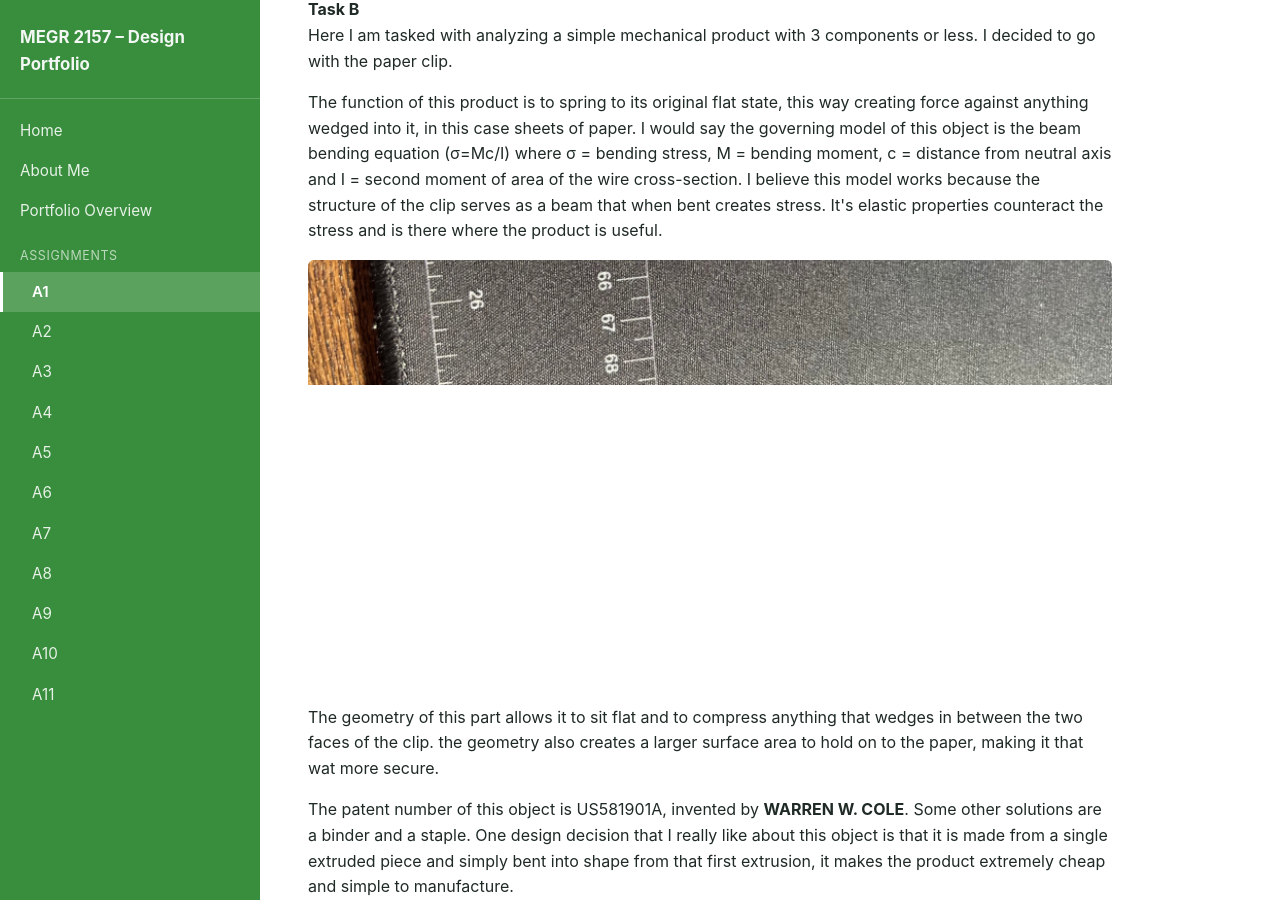
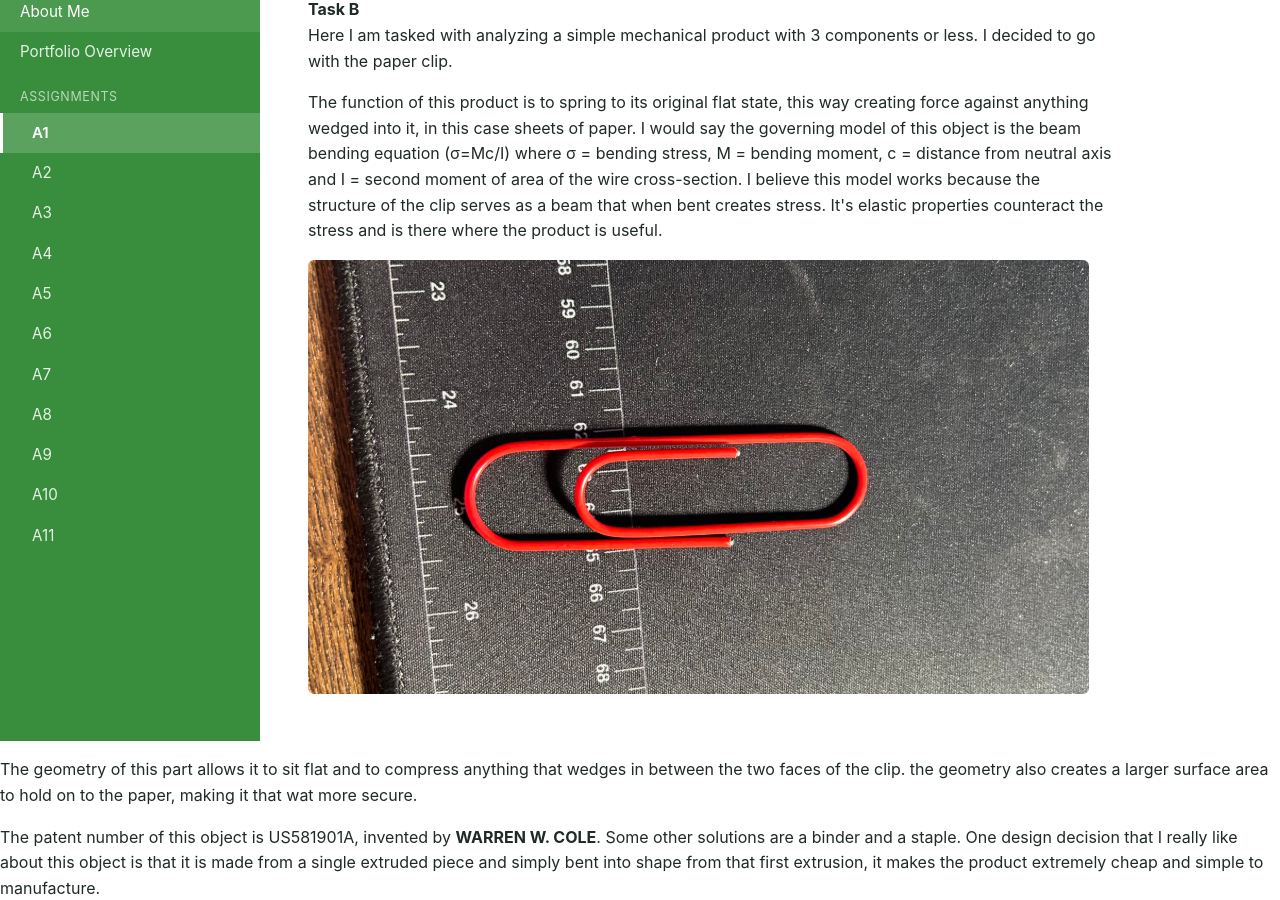
Before and after one commit to juanmasacova/MASACOVA-lecture-portfolio, a Jekyll site: the page built from docs/assignments/A01/index.html, in a window 1280 px wide and 900 px high, scrolled down 1638 px. Built offline with Jekyll 4.4.1, drawn with Linux system fonts in a browser that asks for light colours.

Commit message:
Fix HTML formatting and update product description

```diff
--- a/docs/assignments/A01/index.html
+++ b/docs/assignments/A01/index.html
@@ -31,7 +31,7 @@ Here I am tasked with analyzing a simple mechanical product with 3 components or
 
 <p>The function of this product is to spring to its original flat state, this way creating force against anything wedged into it, in this case sheets of paper. I would say the governing model of this object is the beam bending equation (σ=Mc/I) where σ = bending stress, M = bending moment, c = distance from neutral axis and I = second moment of area of the wire cross-section. I believe this model works because the structure of the clip serves as a beam that when bent creates stress. It's elastic properties counteract the stress and is there where the product is useful.</p>
 
-<div class="crop-middle" style="--crop-aspect: 15 / 8;">
+
   <img src="{{ '/assignments/A01/redpin.png' | relative_url }}" alt="PaperClip">
 </div>
 <p>The geometry of this part allows it to sit flat and to compress anything that wedges in between the two faces of the clip. the geometry also creates a larger surface area to hold on to the paper, making it that wat more secure.</p>
```
